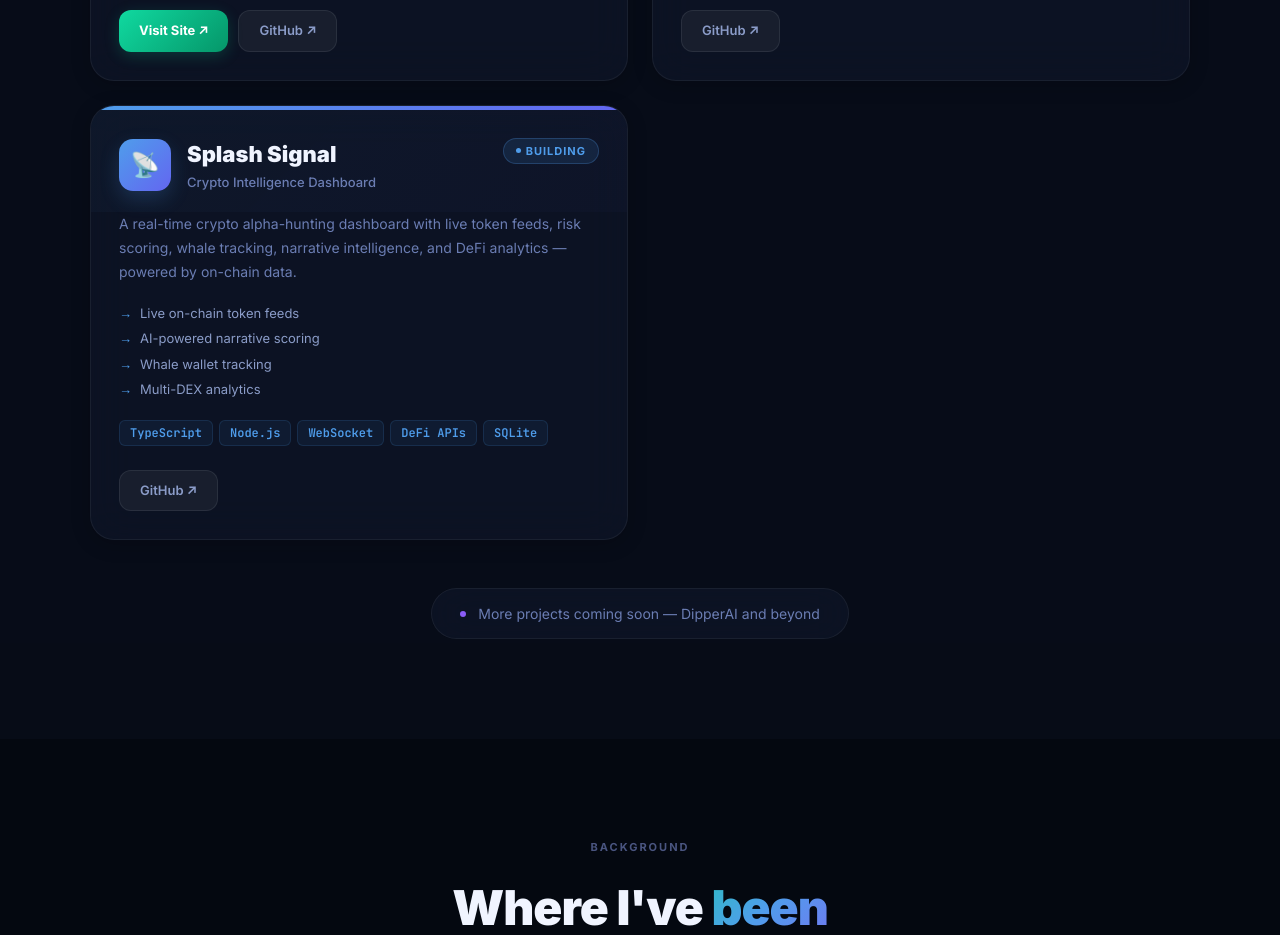
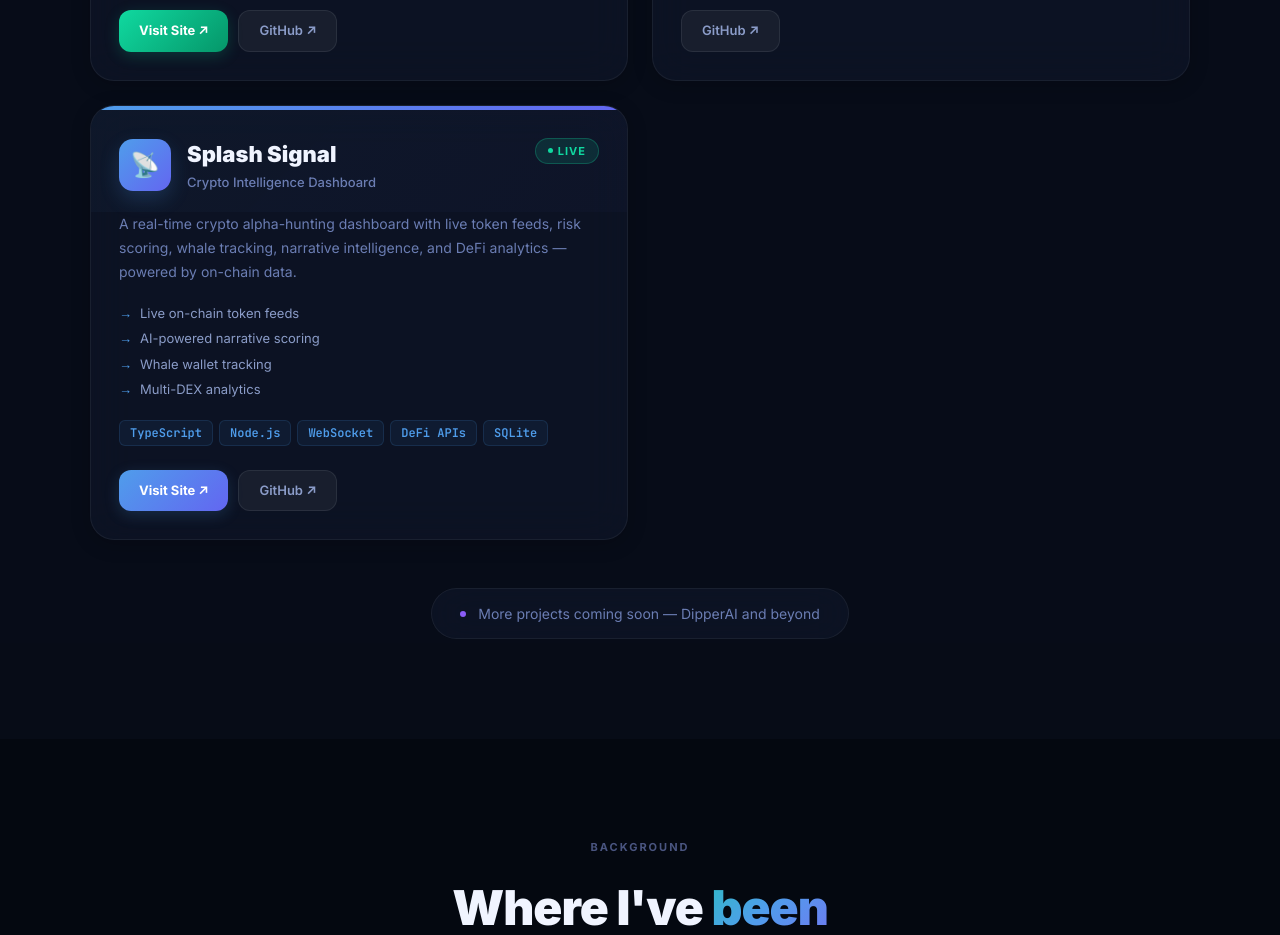
Before and after one commit to ZbienVC/portfolio, a React (Vite) app: page / in a window 1280 px wide. Shown: the part 2660-3595 px from the top of the page. Built offline with nearby package versions, Linux system fonts and the light colour scheme.

Commit message:
feat: Splash Signal live URL + status update

```diff
--- a/src/App.jsx
+++ b/src/App.jsx
@@ -39,8 +39,8 @@ const PROJECTS = [
     name: 'Splash Signal',
     tagline: 'Crypto Intelligence Dashboard',
     description: 'A real-time crypto alpha-hunting dashboard with live token feeds, risk scoring, whale tracking, narrative intelligence, and DeFi analytics — powered by on-chain data.',
-    status: 'building',
-    url: null,
+    status: 'live',
+    url: 'https://splash-signal-production.up.railway.app',
     github: 'https://github.com/ZbienVC/splash-signal',
     color: '#4f9deb',
     colorEnd: '#6366f1',
```
Also changed, not shown: 1 other file (tests, documents, lock files or other folders).
